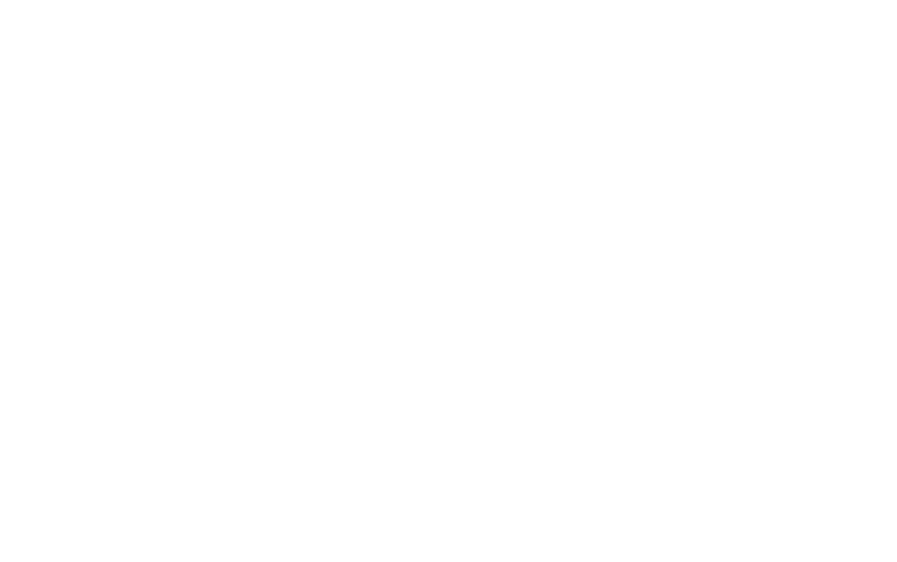
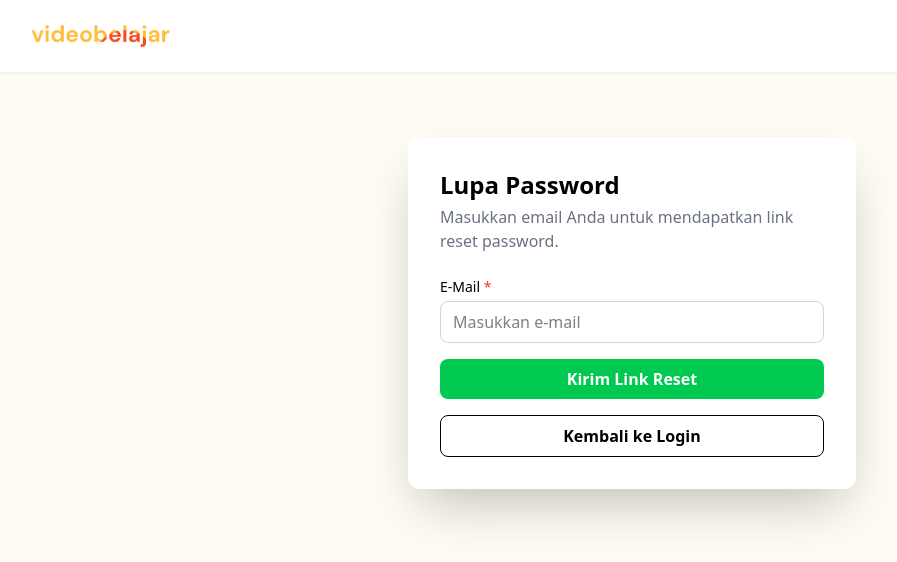
Before and after one commit to dwisnuadi/my-project, a React (Vite) app: page /forgot in a window 1280 px wide. Before the commit this address had no page. Shown: the top 562 px of the page, without its empty margins (8-905 px from the left). Built offline with nearby package versions, Linux system fonts and the light colour scheme.

Commit message:
Add new pages (belajar, forget) and update dependencies

```diff
--- a/package.json
+++ b/package.json
@@ -5,8 +5,8 @@
   "version": "0.0.0",
   "type": "module",
   "scripts": {
-    "predeploy" : "npm run build",
-    "deploy" : "gh-pages -d build",
+    "predeploy": "npm run build",
+    "deploy": "gh-pages -d build",
     "dev": "vite",
     "build": "vite build",
     "lint": "eslint .",
@@ -16,6 +16,7 @@
     "@tailwindcss/vite": "^4.1.18",
     "react": "^19.2.0",
     "react-dom": "^19.2.0",
+    "react-router": "^7.13.0",
     "react-router-dom": "^7.12.0",
     "tailwindcss": "^4.1.18"
   },
--- a/src/App.jsx
+++ b/src/App.jsx
@@ -1,6 +1,7 @@
 import { BrowserRouter, Routes, Route } from "react-router-dom";
 import Login from "./pages/login";
 import Register from "./pages/register";
+import Forget from "./pages/forget";
 import Home from "./pages/home";
 
 export default function App() {
@@ -9,6 +10,7 @@
       <Routes>
         <Route path="/" element={<Login />} />
         <Route path="/register" element={<Register />} />
+        <Route path="/forgot" element={<Forget />} />
         <Route path="/home" element={<Home />} />
       </Routes>
     </BrowserRouter>
--- /dev/null
+++ b/src/pages/belajar.jsx
@@ -0,0 +1,9 @@
+import React from 'react'
+
+function belajar() {
+  return (
+    <div>belajar</div>
+  )
+}
+
+export default belajar
--- /dev/null
+++ b/src/pages/forget.jsx
@@ -0,0 +1,119 @@
+import { Link, useNavigate } from "react-router-dom";
+import { useState } from "react";
+
+export default function Forget() {
+  const [email, setEmail] = useState("");
+  const [error, setError] = useState("");
+  const [loading, setLoading] = useState(false);
+
+  const navigate = useNavigate();
+
+  const handleSubmit = (e) => {
+    e.preventDefault();
+    setError("");
+
+    if (!email) {
+      setError("Email wajib diisi");
+      return;
+    }
+
+    const isEmailValid = /^[^\s@]+@[^\s@]+\.[^\s@]+$/.test(email);
+
+    if (!isEmailValid) {
+      setError("Format email tidak valid");
+      return;
+    }
+
+    setLoading(true);
+
+    setTimeout(() => {
+      // Ambil data users dari localStorage
+      const users = JSON.parse(localStorage.getItem("user")) || [];
+
+      // Cari user yang cocok
+      const found = users.find(u => u.email === email);
+
+      if (found) {
+        alert("Link reset password telah dikirim ke email Anda");
+        navigate("/");
+      } else {
+        setError("Email tidak ditemukan");
+      }
+
+      setLoading(false);
+    }, 1500);
+  };
+
+  return (
+    <div className="min-h-screen bg-orchid-white-50">
+
+      {/* Navbar */}
+      <header className="bg-white border-b border-gray-100 py-4 shadow-2xs px-6">
+        <img
+          src="/images/Logo.png"
+          alt="Logo"
+          className="h-10"
+        />
+      </header>
+
+      {/* Forget Password Container */}
+      <main className="flex items-center justify-center py-16 px-4">
+        <div className="bg-white w-full max-w-md p-8 rounded-xl shadow-2xl">
+
+          <h2 className="text-2xl font-bold mb-1">Lupa Password</h2>
+          <p className="text-gray-500 mb-6">
+            Masukkan email Anda untuk mendapatkan link reset password.
+          </p>
+
+          <form className="space-y-4" onSubmit={handleSubmit}>
+
+            {/* Email */}
+            <div>
+              <label className="block text-sm font-medium mb-1">
+                E-Mail <span className="text-red-500">*</span>
+              </label>
+              <input
+                type="email"
+                name="email"
+                value={email}
+                autoComplete="email"
+                onChange={(e) => setEmail(e.target.value)}
+                placeholder="Masukkan e-mail"
+                className="w-full rounded-lg border border-gray-300 px-3 py-2
+              focus:outline-none focus:ring-2 focus:ring-indigo-400"
+                required
+              />
+            </div>
+
+            {/* Error Message */}
+            {error && (
+              <div className="bg-red-100 text-red-700 px-4 py-2 rounded-lg text-sm">
+                {error}
+              </div>
+            )}
+
+            {/* Reset Password */}
+            <button
+              type="submit"
+              disabled={loading}
+              className={`w-full text-white py-2 rounded-lg font-semibold transition ${
+                loading ? 'opacity-50 cursor-not-allowed bg-gray-500' : 'bg-green-500 hover:bg-green-600'
+              }`}
+            >
+              {loading ? "Memuat..." : "Kirim Link Reset"}
+            </button>
+
+            {/* Back to Login */}
+            <Link
+              to="/"
+              className="block w-full text-center border py-2 rounded-lg font-semibold hover:bg-gray-100"
+            >
+              Kembali ke Login
+            </Link>
+
+          </form>
+        </div>
+      </main>
+    </div>
+  );
+}
```
Also changed, not shown: 2 other files (tests, documents, lock files or other folders).
